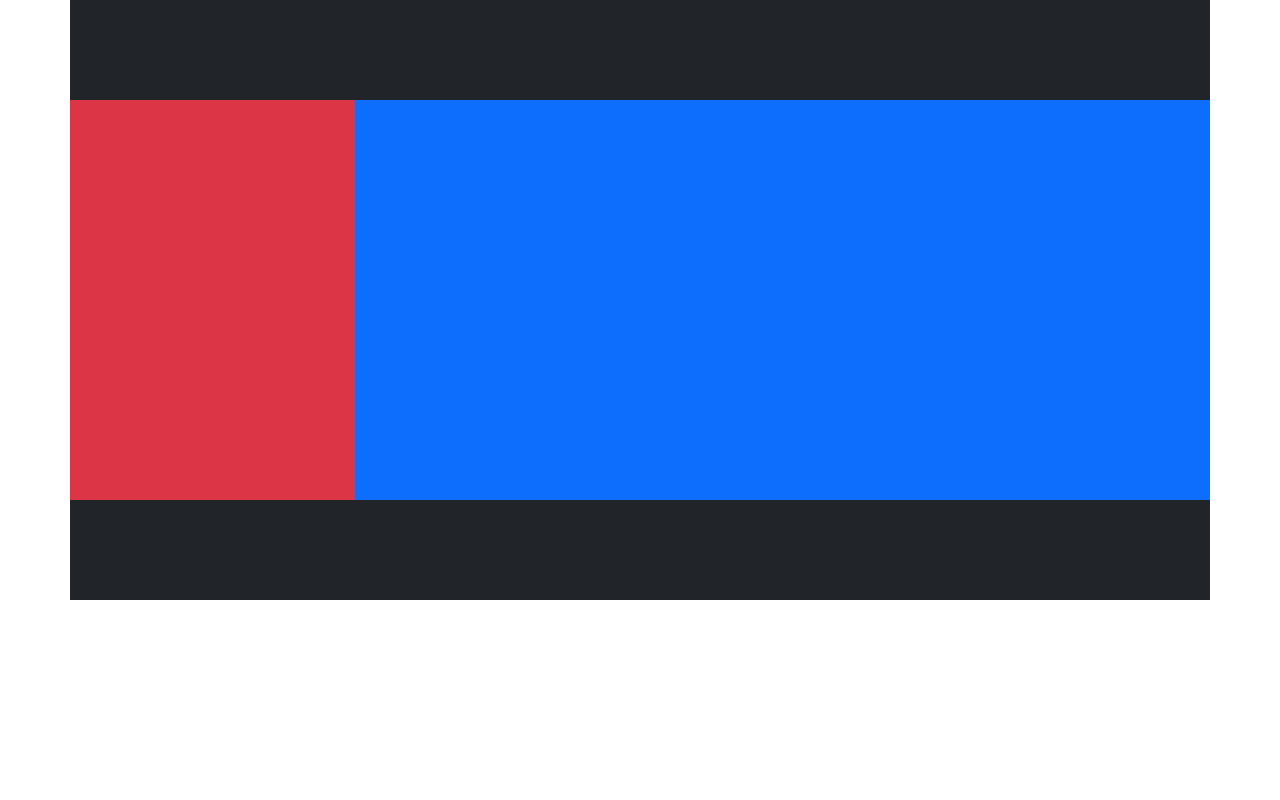
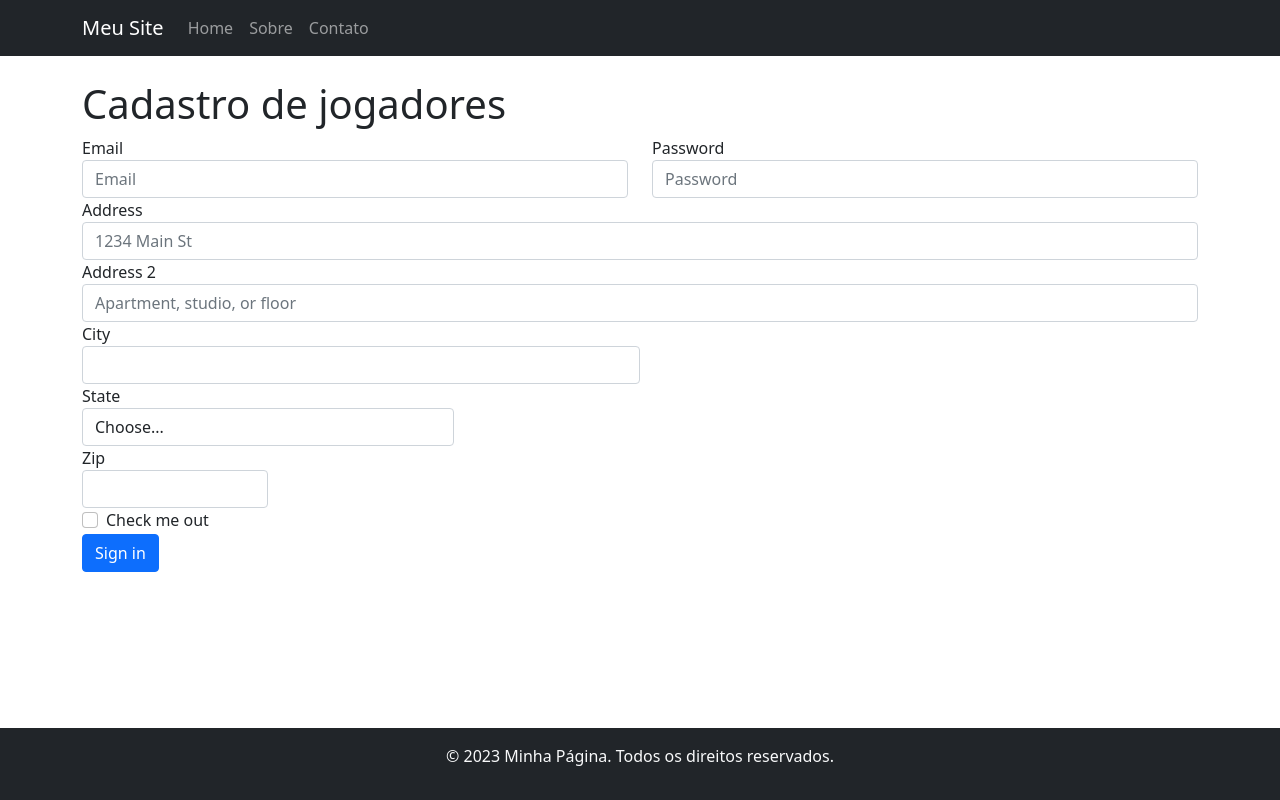
Before and after one commit to NIcknameInvalido/php_projects, a PHP site: page / in a window 1280 px wide. Run offline with PHP 8.4, Linux system fonts and the light colour scheme.

Commit message:
Estrutura do html modificada

```diff
--- a/campeonato/src/app/index.php
+++ b/campeonato/src/app/index.php
@@ -10,22 +10,98 @@
         .h400 {
             height: 400px;
         }
-        .h100{
+
+        .h100 {
             height: 100px;
         }
     </style>
 </head>
 
 <body>
-    <div class="container">
-        <div class="row">
-            <div class="col-12 bg-dark h100"></div>
-            <div class="col-12 col-sm-3 bg-danger h400"></div>
-            <div class="col-12 bg-primary col-sm-9 h400"></div>
-            <div class="col-12 bg-dark h100"></div>
+
+    <!-- Navbar -->
+    <nav class="navbar navbar-expand-lg navbar-dark bg-dark">
+        <div class="container">
+            <a class="navbar-brand" href="#">Meu Site</a>
+            <button class="navbar-toggler" type="button" data-toggle="collapse" data-target="#navbarNav" aria-controls="navbarNav" aria-expanded="false" aria-label="Toggle navigation">
+                <span class="navbar-toggler-icon"></span>
+            </button>
+            <div class="collapse navbar-collapse" id="navbarNav">
+                <ul class="navbar-nav ml-auto">
+                    <li class="nav-item active">
+                        <a class="nav-link" href="#">Home</a>
+                    </li>
+                    <li class="nav-item">
+                        <a class="nav-link" href="#">Sobre</a>
+                    </li>
+                    <li class="nav-item">
+                        <a class="nav-link" href="#">Contato</a>
+                    </li>
+                </ul>
+            </div>
+        </div>
+    </nav>
+
+    <!-- Conteúdo Principal -->
+    <div class="container mt-4">
+        <h1>Cadastro de jogadores</h1>
+
+        <!-- Formulário com 5 Inputs de Texto -->
+        <div class="col-lg-12">
+            <form>
+                <div class="row">
+                    <div class="col">
+                        <label for="inputEmail4">Email</label>
+                        <input type="email" class="form-control" id="inputEmail4" placeholder="Email">
+                    </div>
+                    <div class="col">
+                        <label for="inputPassword4">Password</label>
+                        <input type="password" class="form-control" id="inputPassword4" placeholder="Password">
+                    </div>
+                </div>
+                <div class="form-group">
+                    <label for="inputAddress">Address</label>
+                    <input type="text" class="form-control" id="inputAddress" placeholder="1234 Main St">
+                </div>
+                <div class="form-group">
+                    <label for="inputAddress2">Address 2</label>
+                    <input type="text" class="form-control" id="inputAddress2" placeholder="Apartment, studio, or floor">
+                </div>
+                <div class="form-row">
+                    <div class="form-group col-md-6">
+                        <label for="inputCity">City</label>
+                        <input type="text" class="form-control" id="inputCity">
+                    </div>
+                    <div class="form-group col-md-4">
+                        <label for="inputState">State</label>
+                        <select id="inputState" class="form-control">
+                            <option selected>Choose...</option>
+                            <option>...</option>
+                        </select>
+                    </div>
+                    <div class="form-group col-md-2">
+                        <label for="inputZip">Zip</label>
+                        <input type="text" class="form-control" id="inputZip">
+                    </div>
+                </div>
+                <div class="form-group">
+                    <div class="form-check">
+                        <input class="form-check-input" type="checkbox" id="gridCheck">
+                        <label class="form-check-label" for="gridCheck">
+                            Check me out
+                        </label>
+                    </div>
+                </div>
+                <button type="submit" class="btn btn-primary">Sign in</button>
+            </form>
         </div>
     </div>
-    <script src="https://cdn.jsdelivr.net/npm/bootstrap@5.0.2/dist/js/bootstrap.bundle.min.js" integrity="sha384-MrcW6ZMFYlzcLA8Nl+NtUVF0sA7MsXsP1UyJoMp4YLEuNSfAP+JcXn/tWtIaxVXM" crossorigin="anonymous"></script>
+
+    <!-- Footer -->
+    <footer class="bg-dark text-light text-center p-3 fixed-bottom">
+        <p>&copy; 2023 Minha Página. Todos os direitos reservados.</p>
+    </footer>
+
+    <!-- Adicione o link para o JavaScript do Bootstrap (opcional, mas pode ser necessário para alguns componentes) -->
+    <script src="https://cdn.jsdelivr.net/npm/bootstrap@5.3.0/dist/js/bootstrap.bundle.min.js"></script>
 </body>
-
-</html>
--- a/campeonato/src/modelos/Jogador.php
+++ b/campeonato/src/modelos/Jogador.php
@@ -9,9 +9,5 @@
             'dt_nascimento'
         ];
         protected static $nome_tabela = 'Jogador';
-
     }
-
-
-
 ?>
--- a/campeonato/src/modelos/Modelo.php
+++ b/campeonato/src/modelos/Modelo.php
@@ -55,6 +55,7 @@
 
             return $obejto;
         }
+
         //função para construir um select simples
         public static function obterDeUmSelect($filtros = [], $colunas = "*"){
             $sql = "SELECT ";
@@ -73,10 +74,6 @@
             $resultados = Banco::obterResultadoDoSql($sql);
             return $resultados;
         }
-
-
-
-
         public function insertInto(){
             $insert = "INSERT INTO ".static::$nome_tabela .
             " (" . implode(",", static::$colunas).")" . " VALUES ( ";
```
